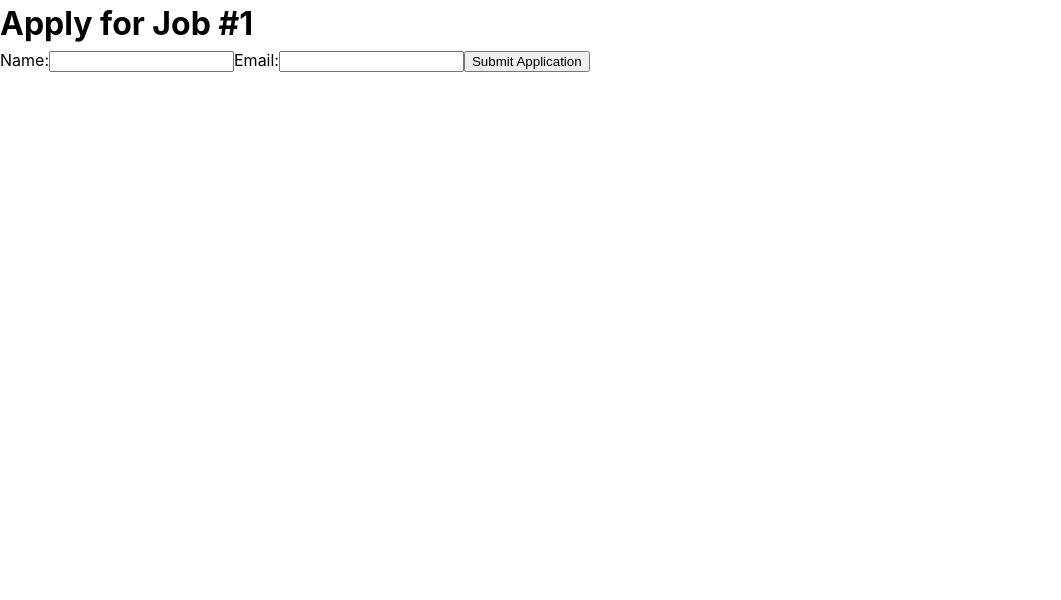
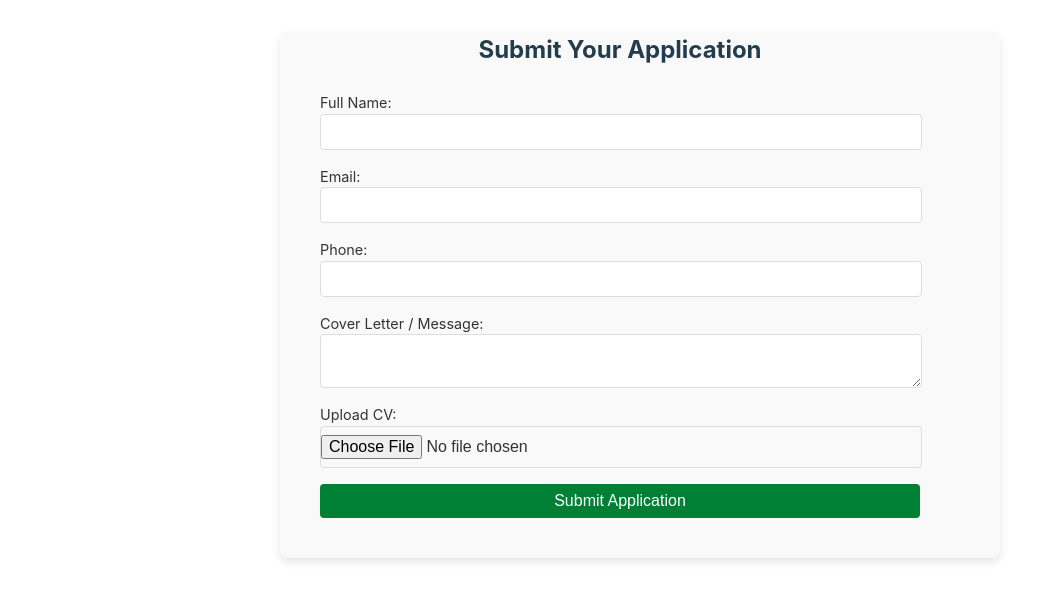
Before and after one commit to k-malongo/PeakReachCallCenter, a React (Vite) app: page /careers/apply/1 in a window 1280 px wide. Shown: the top 600 px of the page, without its empty margins (0-1061 px from the left). Built offline with nearby package versions, Linux system fonts and the light colour scheme.

Commit message:
add styling on apply job

```diff
--- a/src/App.css
+++ b/src/App.css
@@ -1126,13 +1126,79 @@ p {
   color: #000;
 }
 
+.apply-container {
+  max-width: 600px;
+  margin: 2rem auto;
+  padding: 0 10vh 5vh 5vh;
+  background-color: #f9f9f9;
+  border-radius: 8px;
+  box-shadow: 0 4px 8px rgba(0, 0, 0, 0.1);
+}
+
+.apply-container h2 {
+  text-align: center;
+  margin-bottom: 1.5rem;
+  color: #233d4d;
+}
+
+.apply-form {
+  display: flex;
+  flex-direction: column;
+  gap: 1rem;
+}
+
+.apply-form label {
+  font-size: 0.9rem;
+  color: #333;
+  display: flex;
+  flex-direction: column;
+}
+
+.apply-form input,
+.apply-form textarea,
+.apply-form button {
+  padding: 8px 0 8px;
+  border: 1px solid #ddd;
+  border-radius: 4px;
+  font-size: 1rem;
+  width: 100%;
+}
+
+.apply-form textarea {
+  resize: vertical;
+}
+
+.apply-form button {
+  background-color: #008035;
+  color: white;
+  border: none;
+  cursor: pointer;
+  transition: background-color 0.3s ease;
+}
+
+.apply-form button:hover {
+  background-color: transparent;
+  border: 2px solid #008035;
+  color: black;
+}
+
+
 
 @media (max-width: 768px) {
   .popup-content {
     width: 100%;
     max-width: 400px;
   }
-}
+
+  .apply-container {
+    padding: 1rem;
+  }
+
+  .apply-form button {
+    font-size: 0.9rem;
+  }
+}
+
 @media (max-width: 480px) {
   .popup-content {
     margin: 20px;
--- a/src/components/ApplyPage.jsx
+++ b/src/components/ApplyPage.jsx
@@ -1,21 +1,108 @@
 import { useParams } from "react-router-dom";
+import emailjs from "emailjs-com";
+
+import { useState } from "react";
 
 export default function ApplyPage() {
+  // const { jobId } = useParams();
+  const [formData, setFormData] = useState({
+    name: "",
+    email: "",
+    phone: "",
+    message: "",
+    cv: null,
+  });
 
-  const { jobId } = useParams();
+  const handleChange = (e) => {
+    const { name, value, files } = e.target;
+    setFormData({
+      ...formData,
+      [name]: files ? files[0] : value,
+    });
+  };
+
+  const handleSubmit = (e) => {
+    e.preventDefault();
+
+    // Use a service like EmailJS or Node.js backend to handle emails
+    const emailData = new FormData();
+    emailData.append("name", formData.name);
+    emailData.append("email", formData.email);
+    emailData.append("phone", formData.phone);
+    emailData.append("message", formData.message);
+    emailData.append("cv", formData.cv);
+
+    // Send data to a server or use EmailJS
+    emailjs
+      .sendForm(
+        "service_ohjfqbs", // Your EmailJS Service ID
+        "template_sna51sr", // Your EmailJS Template ID
+        e.target, // Form element
+        "r4lEAHv3sN667NYGD" // Your EmailJS User ID
+      )
+      .then(
+        (result) => {
+          alert("Application submitted successfully!" + result);
+        },
+        (error) => {
+          alert("Error submitting the application.");
+          console.error(error.text);
+        }
+      );
+  };
 
   return (
-    <div>
-      <h1>Apply for Job #{jobId}</h1>
-      <form>
-        {/* Application form fields */}
+    <div className="apply-container">
+      <h2>Submit Your Application</h2>
+      <form className="apply-form" onSubmit={handleSubmit}>
         <label>
-          Name:
-          <input type="text" name="name" />
+          Full Name:
+          <input
+            type="text"
+            name="name"
+            value={formData.name}
+            onChange={handleChange}
+            required
+          />
         </label>
         <label>
           Email:
-          <input type="email" name="email" />
+          <input
+            type="email"
+            name="email"
+            value={formData.email}
+            onChange={handleChange}
+            required
+          />
+        </label>
+        <label>
+          Phone:
+          <input
+            type="tel"
+            name="phone"
+            value={formData.phone}
+            onChange={handleChange}
+            required
+          />
+        </label>
+        <label>
+          Cover Letter / Message:
+          <textarea
+            name="message"
+            value={formData.message}
+            onChange={handleChange}
+            required
+          />
+        </label>
+        <label>
+          Upload CV:
+          <input
+            type="file"
+            name="cv"
+            accept=".pdf,.doc,.docx"
+            onChange={handleChange}
+            required
+          />
         </label>
         <button type="submit">Submit Application</button>
       </form>
```
Also changed, not shown: src/App.jsx (+2 -7 lines).
